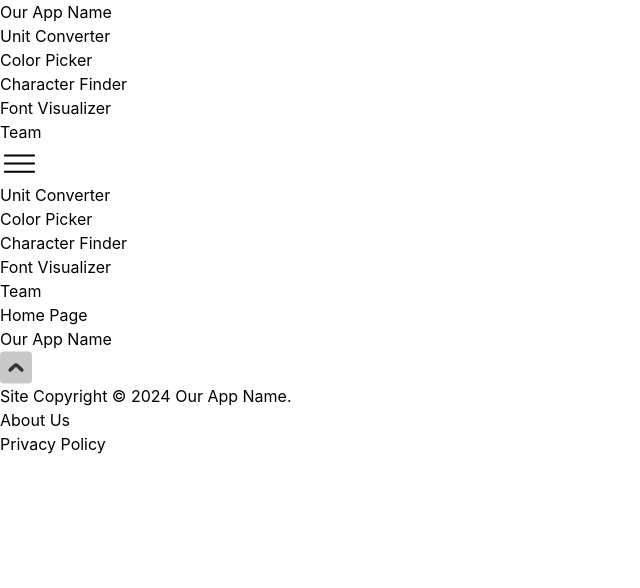
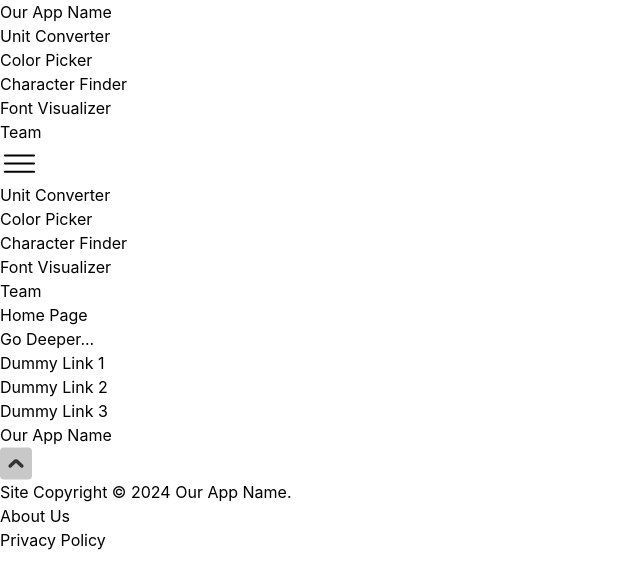
Before and after one commit to chingu-voyages/devex.tools, a React (Vite) app in the folder fetools-app/: page / in a window 1280 px wide. Shown: the top 588 px of the page, without its empty margins (0-640 px from the left). Built offline with nearby package versions, Linux system fonts and the light colour scheme.

Commit message:
Create GoDeeper Component, move data.js one level up

```diff
--- a/fetools-app/src/components/Footer.jsx
+++ b/fetools-app/src/components/Footer.jsx
@@ -1,5 +1,5 @@
 import { Link } from "react-router-dom"
-import { appName } from "../pages/data"
+import { appName } from "../data"
 import arrowUp from "../assets/arrow-up.svg"
 
 export default function Footer(){
--- /dev/null
+++ b/fetools-app/src/components/GoDeeper.jsx
@@ -0,0 +1,36 @@
+export default function GoDeeper({linksData}){
+    return(
+        <aside
+        className="
+        flex flex-col flex-1 gap-3
+        md:p-48
+        ">
+            <h1 className="
+            font-bold text-3xl leading-none
+            ">Go Deeper...</h1>
+            <ul className="
+            flex flex-col gap-3 list-none list-inside
+            ">
+               {generateAnchorElements(linksData)}
+            </ul>
+        </aside>
+    )
+
+    function generateAnchorElements(array){
+        console.log(array)
+
+        const liElements = array.map((data)=>(
+            <li key={`GoLink-${array.indexOf(data)}`}>
+                <a href={data.url}
+                className="
+                underline underline-offset-4 text-md font-bold
+                ">{data.textValue}</a>
+            </li>
+        ))
+
+        return liElements
+
+
+    }
+
+}
--- a/fetools-app/src/components/Header.jsx
+++ b/fetools-app/src/components/Header.jsx
@@ -1,6 +1,6 @@
 import { useState} from 'react';
 import { Link } from 'react-router-dom';
-import { appName } from "../pages/data"
+import { appName } from "../data"
 
 import MobileMenu from './MobileMenu'
 import closeIcon from '../assets/x-solid.svg'
--- a/fetools-app/src/pages/CharacterFinder.jsx
+++ b/fetools-app/src/pages/CharacterFinder.jsx
@@ -2,9 +2,9 @@ import '../index.css';
 
 function CharacterFinder() {
     return (
-      <div>
+      <main>
         <p className="font-mono text-6xl">Character Finder Page</p>
-      </div>
+      </main>
     )
 }
 
--- a/fetools-app/src/pages/ColorPicker.jsx
+++ b/fetools-app/src/pages/ColorPicker.jsx
@@ -2,9 +2,9 @@ import '../index.css';
 
 function ColorPicker() {
     return (
-      <div>
+      <main>
         <p className="font-mono text-6xl">Color Picker Page</p>
-      </div>
+      </main>
     )
 }
 
--- a/fetools-app/src/pages/ErrorPage.jsx
+++ b/fetools-app/src/pages/ErrorPage.jsx
@@ -5,13 +5,13 @@ function ErrorPage() {
   console.error(error);
 
   return (
-    <div id="error-page">
+    <main id="error-page">
       <h1>Oops!</h1>
       <p>Sorry, an unexpected error has occurred.</p>
       <p>
         <i>{error.statusText || error.message}</i>
       </p>
-    </div>
+    </main>
   );
 }
 
--- a/fetools-app/src/pages/FontVisualizer.jsx
+++ b/fetools-app/src/pages/FontVisualizer.jsx
@@ -2,9 +2,9 @@ import '../index.css';
 
 function FontVisualizer() {
     return (
-      <div>
+      <main>
         <p className="font-mono text-6xl">Font Visualizer Page Oleg</p>
-      </div>
+      </main>
     )
 }
 
--- a/fetools-app/src/pages/Home.jsx
+++ b/fetools-app/src/pages/Home.jsx
@@ -1,4 +1,21 @@
+import GoDeeper from "../components/GoDeeper"
 function Home() {
+
+  const linksData = [
+  {
+    url: 'https://en.wikipedia.org/wiki/Gabe_Newell',
+    textValue: 'Dummy Link 1'
+  },
+  {
+    url: 'https://en.wikipedia.org/wiki/SteamOS',
+    textValue: 'Dummy Link 2'
+  },
+  {
+    url: 'https://en.wikipedia.org/wiki/Half-Life:_Alyx',
+    textValue: 'Dummy Link 3'
+  }
+  ]
+
   return (
     <main className="
     flex-col min-h-[81vh]
@@ -6,6 +23,9 @@ function Home() {
       <p className="
       font-mono text-6xl
       ">Home Page</p>
+
+      <GoDeeper linksData={linksData}/>
+
     </main>
   )
 }
--- a/fetools-app/src/pages/Team.jsx
+++ b/fetools-app/src/pages/Team.jsx
@@ -2,9 +2,9 @@ import '../index.css';
 
 function Team() {
     return (
-      <div>
+      <main>
         <p className="font-mono text-6xl">Team Page</p>
-      </div>
+      </main>
     )
 }
 
--- a/fetools-app/src/pages/UnitConverter.jsx
+++ b/fetools-app/src/pages/UnitConverter.jsx
@@ -2,9 +2,9 @@ import '../index.css';
 
 function UnitConverter() {
     return (
-      <div>
+      <main>
         <p className="font-mono text-6xl">Unit Converter Page</p>
-      </div>
+      </main>
     )
 }
 
```
Also changed, not shown: fetools-app/src/data.js (renamed from fetools-app/src/pages/data.js).
